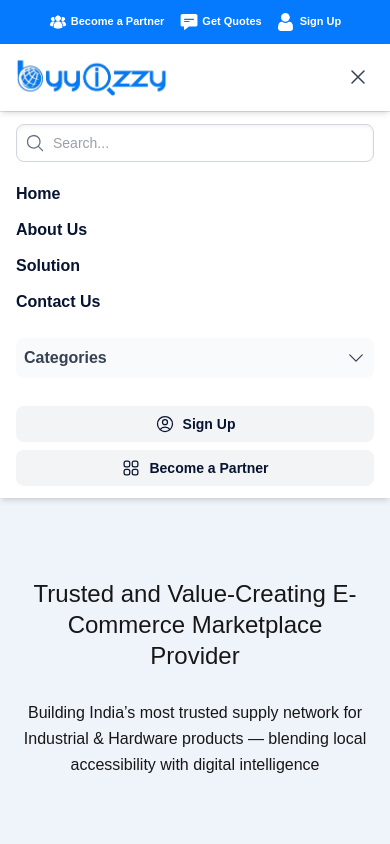
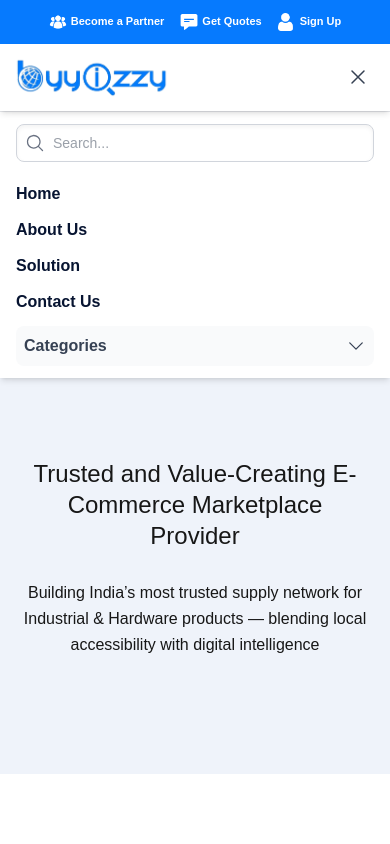
Before and after one commit to Muralidharangit/NEXTJSBYYS, a Next.js app: page /about in a window 390 px wide. Both pictures are taken after a click on the button "Toggle mobile menu". Shown: the top 844 px of the page. Built offline with nearby package versions, Linux system fonts and the light colour scheme.

Commit message:
Changes are done.

```diff
--- a/src/components/Header.tsx
+++ b/src/components/Header.tsx
@@ -8,8 +8,6 @@ import {
   ChevronDownIcon,
   Bars3Icon,
   XMarkIcon,
-  UserCircleIcon,
-  Squares2X2Icon,
   ArrowRightIcon,
 } from "@heroicons/react/24/outline";
 import { MagnifyingGlassIcon } from "@heroicons/react/24/solid";
@@ -285,7 +283,7 @@ export default function Header() {
             </div>
 
             {/* Mobile Categories */}
-            <div className="mt-3">
+            <div className="mt-0">
               <button
                 onClick={() => setMobileCategoryOpen((v) => !v)}
                 className="flex items-center justify-between w-full px-2 py-2 text-base font-semibold text-gray-700 dark:text-gray-200 bg-gray-50 rounded-lg hover:bg-gray-100 transition"
@@ -319,9 +317,9 @@ export default function Header() {
             </div>
 
             {/* CTA buttons */}
-            <div className="flex flex-col gap-2 mt-4">
+            {/* <div className="flex flex-col gap-2 mt-4">
               <Link
-                href="/signup"
+                href="/"
                 onClick={closeAllMenus}
                 className="flex items-center justify-center gap-2 px-4 py-2 text-sm font-semibold text-[#071431] bg-gray-100 rounded-lg hover:bg-gray-200 transition"
               >
@@ -330,14 +328,14 @@ export default function Header() {
               </Link>
 
               <Link
-                href="/partner"
+                href="/"
                 onClick={closeAllMenus}
                 className="flex items-center justify-center gap-2 px-4 py-2 text-sm font-semibold text-[#071431] bg-gray-100 rounded-lg hover:bg-gray-200 transition"
               >
                 <Squares2X2Icon className="w-5 h-5" />
                 Become a Partner
               </Link>
-            </div>
+            </div> */}
           </div>
         </div>
       )}
```
